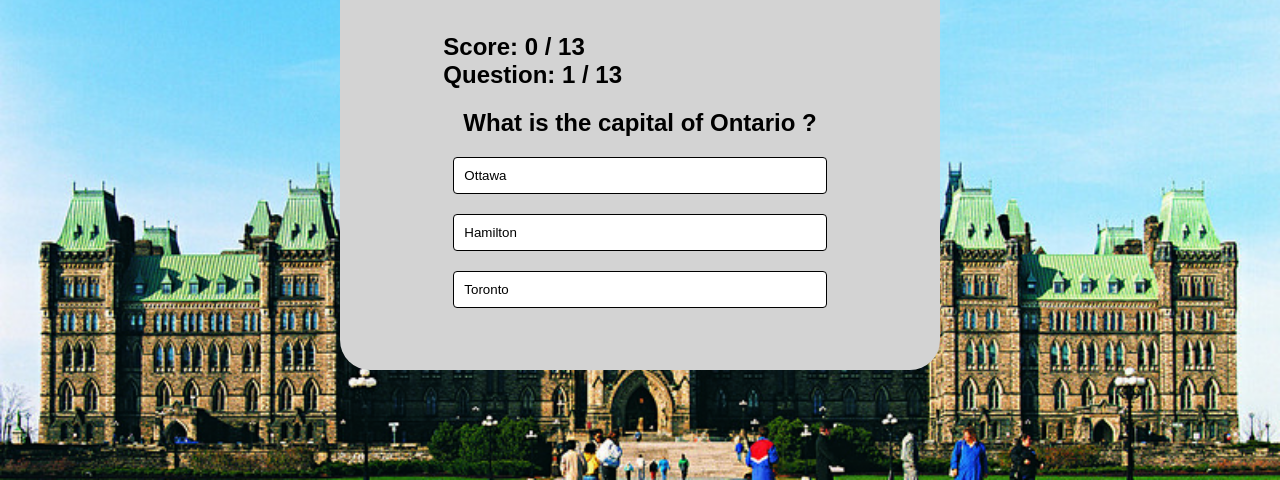
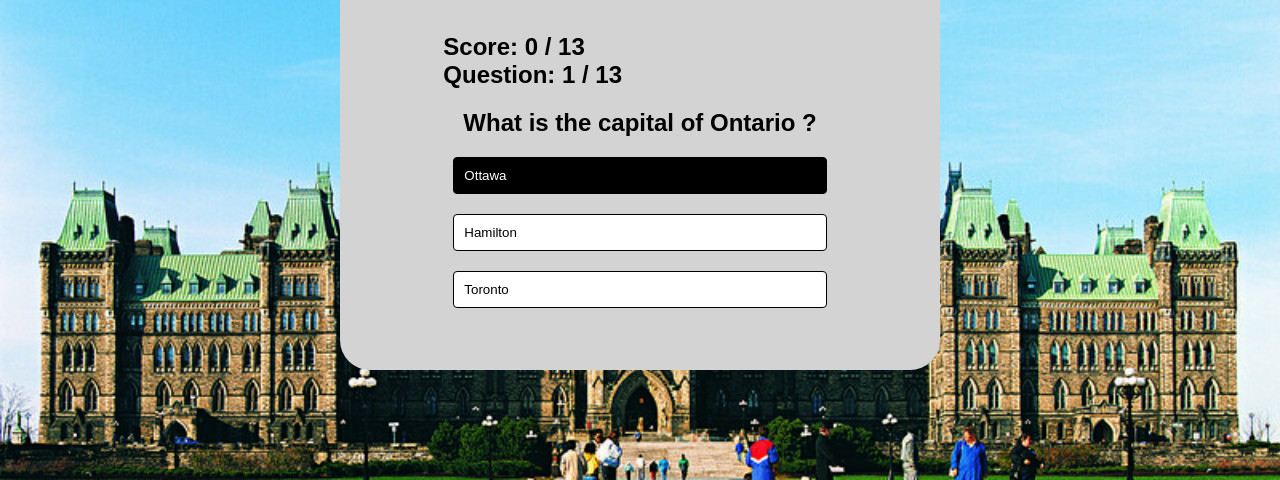
Before and after one commit to JackofBlades95/canadian-capitals-quiz, a plain HTML site: page index.html in a window 1280 px wide. In both pictures the pointer is over the button "Ottawa". Shown: the part 320-800 px from the top of the page. Drawn offline with Linux system fonts and the light colour scheme.

Commit message:
Add styles to hover container in css

```diff
--- a/assets/css/style.css
+++ b/assets/css/style.css
@@ -71,3 +71,9 @@ main {
     border-radius: 4px;
 
 }
+
+.btn:hover {
+    background: black;
+    color: white;
+
+}
```
